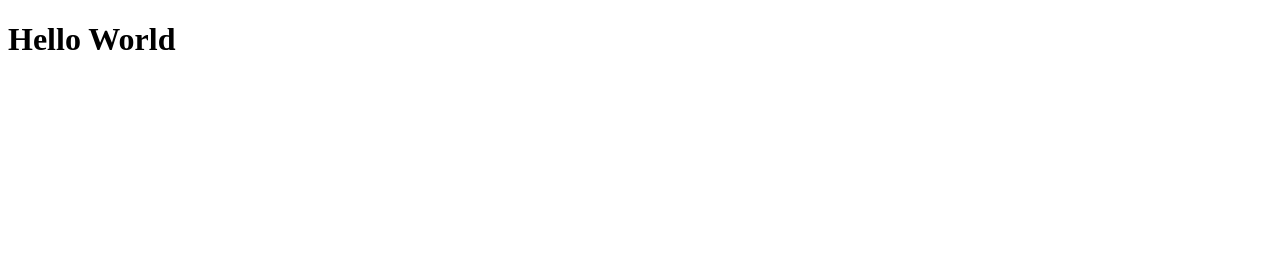
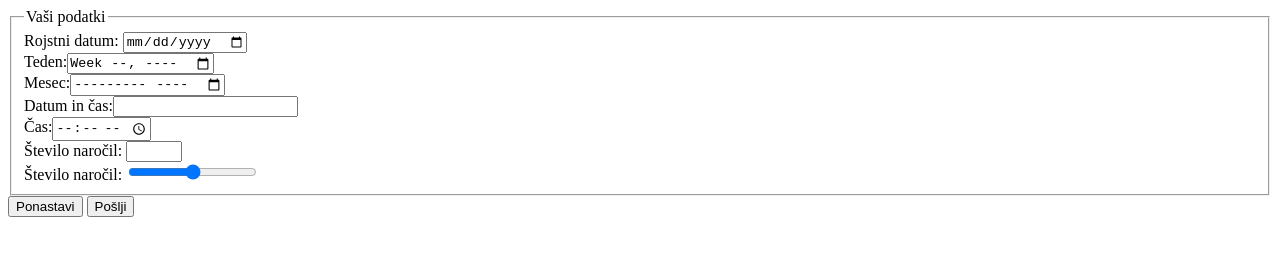
Before and after one commit to bsumak/HelloPhoneGap, a plain HTML site: page index.html in a window 1280 px wide. Drawn offline with Linux system fonts and the light colour scheme.

Commit message:
Obrazec...

```diff
--- a/index.html
+++ b/index.html
@@ -5,6 +5,20 @@
 <script type="text/javascript" charset="utf-8" src="cordova-2.0.0.js"></script>
 </head>
 <body>
-<h1>Hello World</h1>
+		<form name="rezervacije" onsubmit="return false">
+			<fieldset>
+				<legend>Vaši podatki </legend>
+			    <label>Rojstni datum: <input type="date" name="rojstni_datum" required></label><br>
+			    <label>Teden:<input type="week" name="teden"></label><br>
+			    <label>Mesec:<input type="month" name="mesec"></label><br>
+			    <label>Datum in čas:<input type="datetime" name="datuminura"></label><br>
+			    <label>Čas:<input type="time" name="ura"></label><br>
+   			    <label>Število naročil: <input type="number" name="st_narocil" min="2" max="10"></label><br>
+			    <label>Število naročil: <input type="range" name="st_narocil" min="2" max="10"></label><br>
+			</fieldset>
+
+			<input type="reset" value="Ponastavi">
+			<input type="submit" value="Pošlji">
+		</form>
 </body>
 </html>
```
